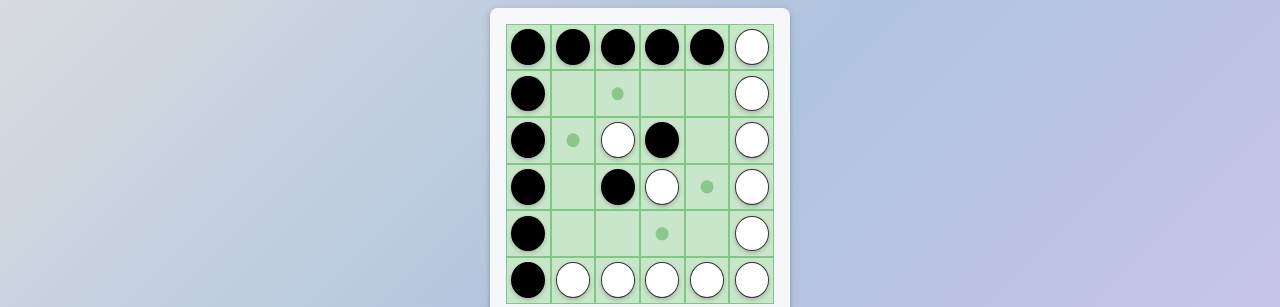
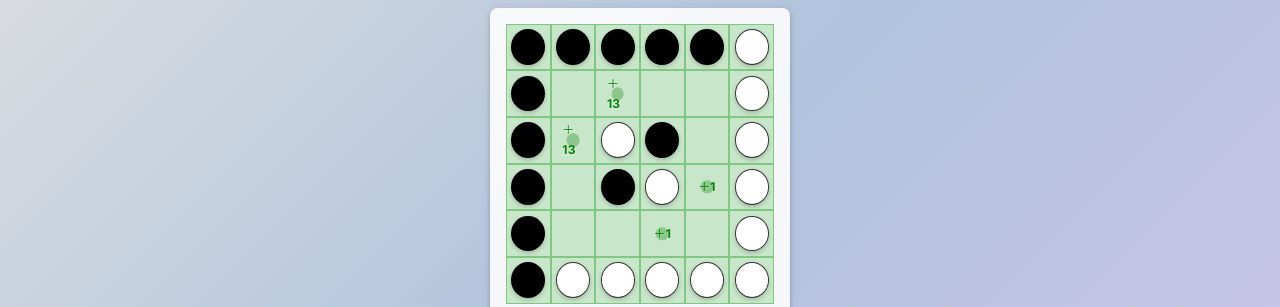
Before and after one commit to kabetani-yusei/logic-game-challenge, a React (Vite) app: page /strange-othello in a window 1280 px wide. Shown: the part 168-475 px from the top of the page. Built offline with nearby package versions, Linux system fonts and the light colour scheme.

Commit message:
評価値（仮）

```diff
--- a/src/pages/StrangeOthello.tsx
+++ b/src/pages/StrangeOthello.tsx
@@ -311,7 +311,7 @@ export default function Othello() {
     }
   }
 
-  // 盤面の評価関数
+  // 盤面の評価関数（もともとは白側有利なら正なので、黒側有利に表示するため最終的に表示時に符号反転します）
   function evaluateBoard(board: Board): number {
     const blackCount = countPieces(board, "black")
     const whiteCount = countPieces(board, "white")
@@ -398,6 +398,26 @@ export default function Othello() {
       return prevHistory
     })
   }
+
+  // ===========================================================
+  // ================   各有効手のMinimax評価の計算   ============
+  // ===========================================================
+  // 現在の盤面から、指定セルに黒を置いた場合の最終的な局面評価（黒側視点）を計算する関数
+  function getMinimaxEvaluationForMove(row: number, col: number): number {
+    // 黒がそのセルに置いた場合の新たな盤面を作成
+    const newBoard = placePiece(gameState.board, row, col, "black")
+    // 次は白の手番になるため、maximizingPlayer は true
+    const result = minimax(newBoard, 4, Number.NEGATIVE_INFINITY, Number.POSITIVE_INFINITY, true)
+    // evaluateBoard は白有利が正なので、黒側視点にするには符号を反転
+    const moveScore = -result.score
+    return moveScore
+  }
+
+  // 各有効手についての評価をひとまとめに計算（再描画のたびに計算されます）
+  const validMoveEvaluations: { [key: string]: number } = {}
+  gameState.validMoves.forEach((move) => {
+    validMoveEvaluations[`${move.row}-${move.col}`] = getMinimaxEvaluationForMove(move.row, move.col)
+  })
 
   // ===========================================================
   // ================         Rendering UI         ============
@@ -521,8 +541,8 @@ export default function Othello() {
                       width: "16.666%",
                       paddingTop: "16.666%",
                       position: "relative",
-                      backgroundColor: "#c8e6c9", // 背景色をライトグリーンに変更
-                      border: "1px solid #81c784", // 緑色のボーダー
+                      backgroundColor: "#c8e6c9",
+                      border: "1px solid #81c784",
                       cursor:
                         gameState.currentTurn === "black" &&
                         gameState.validMoves.some((move) => move.row === rowIndex && move.col === colIndex)
@@ -532,7 +552,7 @@ export default function Othello() {
                         backgroundColor:
                           gameState.currentTurn === "black" &&
                           gameState.validMoves.some((move) => move.row === rowIndex && move.col === colIndex)
-                            ? "#a5d6a7" // ホバー時の少し濃い緑
+                            ? "#a5d6a7"
                             : "#c8e6c9",
                       },
                       ...(gameState.currentTurn === "black" &&
@@ -553,6 +573,7 @@ export default function Othello() {
                         : {}),
                     }}
                   >
+                    {/* もしセルに駒があるなら描画 */}
                     {cell !== "empty" && (
                       <Box
                         sx={{
@@ -567,6 +588,26 @@ export default function Othello() {
                           boxShadow: "0 2px 4px rgba(0,0,0,0.2)",
                         }}
                       />
+                    )}
+                    {/* 該当セルが有効手なら、Minimax評価（黒視点）を上書き表示 */}
+                    {validMoveEvaluations[`${rowIndex}-${colIndex}`] !== undefined && (
+                      <Typography
+                        variant="caption"
+                        sx={{
+                          position: "absolute",
+                          top: "50%",
+                          left: "50%",
+                          transform: "translate(-50%, -50%)",
+                          pointerEvents: "none",
+                          fontWeight: "bold",
+                          color: validMoveEvaluations[`${rowIndex}-${colIndex}`] >= 0 ? "green" : "red",
+                          textShadow: "0 1px 2px rgba(255,255,255,0.8)",
+                        }}
+                      >
+                        {validMoveEvaluations[`${rowIndex}-${colIndex}`] >= 0
+                          ? `＋${validMoveEvaluations[`${rowIndex}-${colIndex}`]}`
+                          : validMoveEvaluations[`${rowIndex}-${colIndex}`]}
+                      </Typography>
                     )}
                   </Box>
                 ))}
@@ -601,8 +642,8 @@ export default function Othello() {
                 fontSize: "0.8rem",
                 width: { xs: "100%", sm: "auto" },
                 "&.Mui-disabled": {
-                  opacity: 0.5, // 無効状態の透明度
-                  color: "#999", // 無効状態のテキスト色
+                  opacity: 0.5,
+                  color: "#999",
                 },
               }}
             >
```
